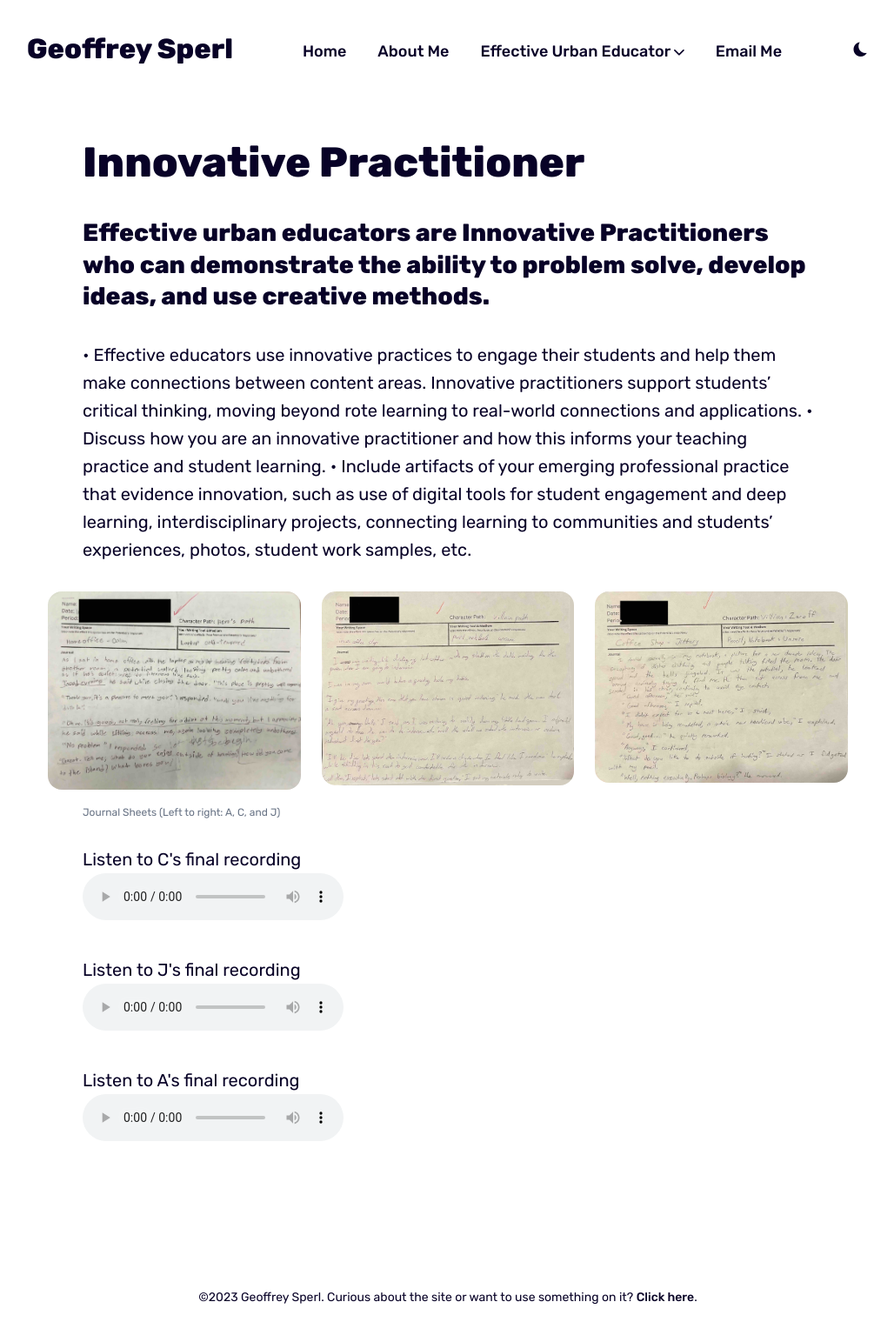
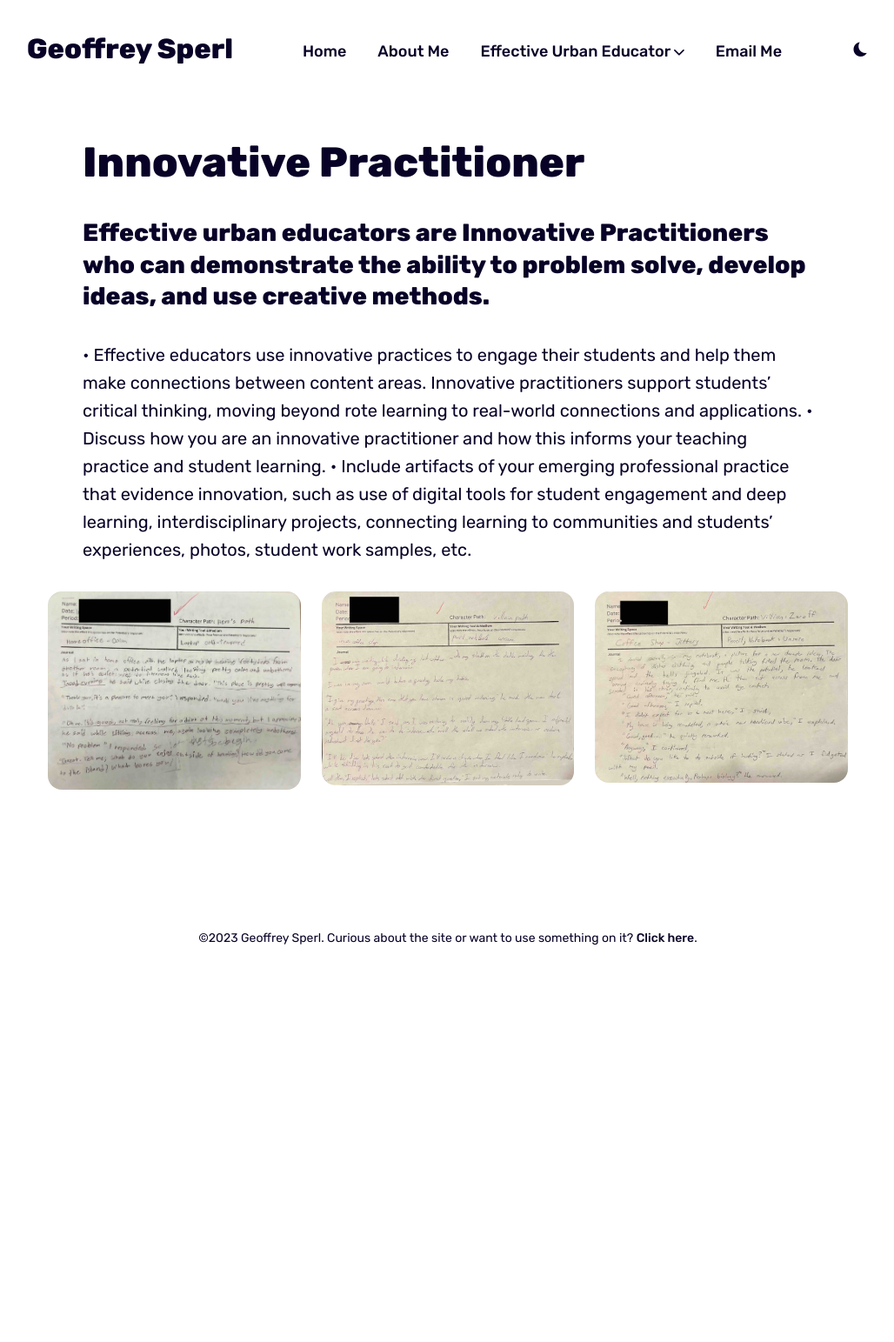
Before and after one commit to geoffreysperl/teaching, a Jekyll site: the page built from _pages/innovative.md, in a window 1280 px wide. Shown: the whole page at 87% size, without its empty margins (125-1153 px from the left). Built offline with Jekyll 4.4.1, drawn with Linux system fonts in a browser that asks for light colours; after the commit the page ends 1130 px from its top, so only the background shows below that.

Commit message:
Fiddling with audio placement

```diff
--- a/_pages/innovative.md
+++ b/_pages/innovative.md
@@ -23,24 +23,21 @@
     <img src="/images/artifacts/carp/a.jpg" loading="lazy">
     <img src="/images/artifacts/carp/c.jpg" loading="lazy">
     <img src="/images/artifacts/carp/j.jpg" loading="lazy">
+    <audio src="/media/a.mp3" type="audio/mpeg">
+    <audio src="/media/c.mp3" type="audio/mpeg">
+    <audio src="/media/j.mp3" type="audio/mpeg">
   </div>
-  <em>Journal Sheets (Left to right: A, C, and J)</em>
+  <em>Journal Sheets (Left to right: A, C, and J), November 2023</em>
 </div>
 
-<figure>
-  <figcaption>Listen to C's final recording</figcaption>
-  <audio controls src="/media/c.mp3">
-  </audio>
-</figure>
+<audio>
+<source src="/media/a.mp3" type="audio/mpeg">
+</audio>
 
-<figure>
-  <figcaption>Listen to J's final recording</figcaption>
-  <audio controls src="/media/j.mp3">
-  </audio>
-</figure>
+<audio>
+<source src="/media/c.mp3" type="audio/mpeg">
+</audio>
 
-<figure>
-  <figcaption>Listen to A's final recording</figcaption>
-  <audio controls src="/media/a.mp3">
-  </audio>
-</figure>
+<audio>
+<source src="/media/j.mp3" type="audio/mpeg">
+</audio>
```
